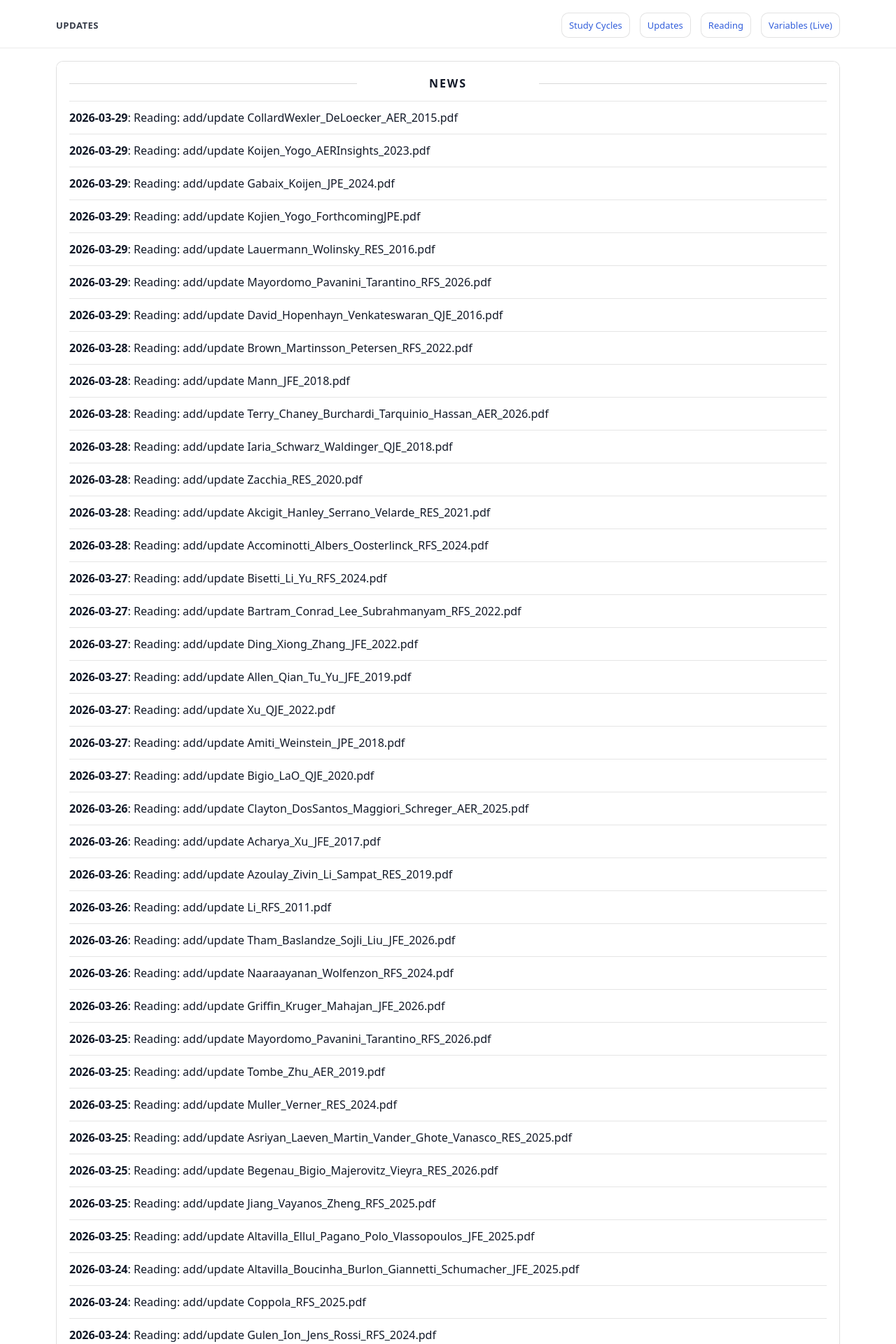
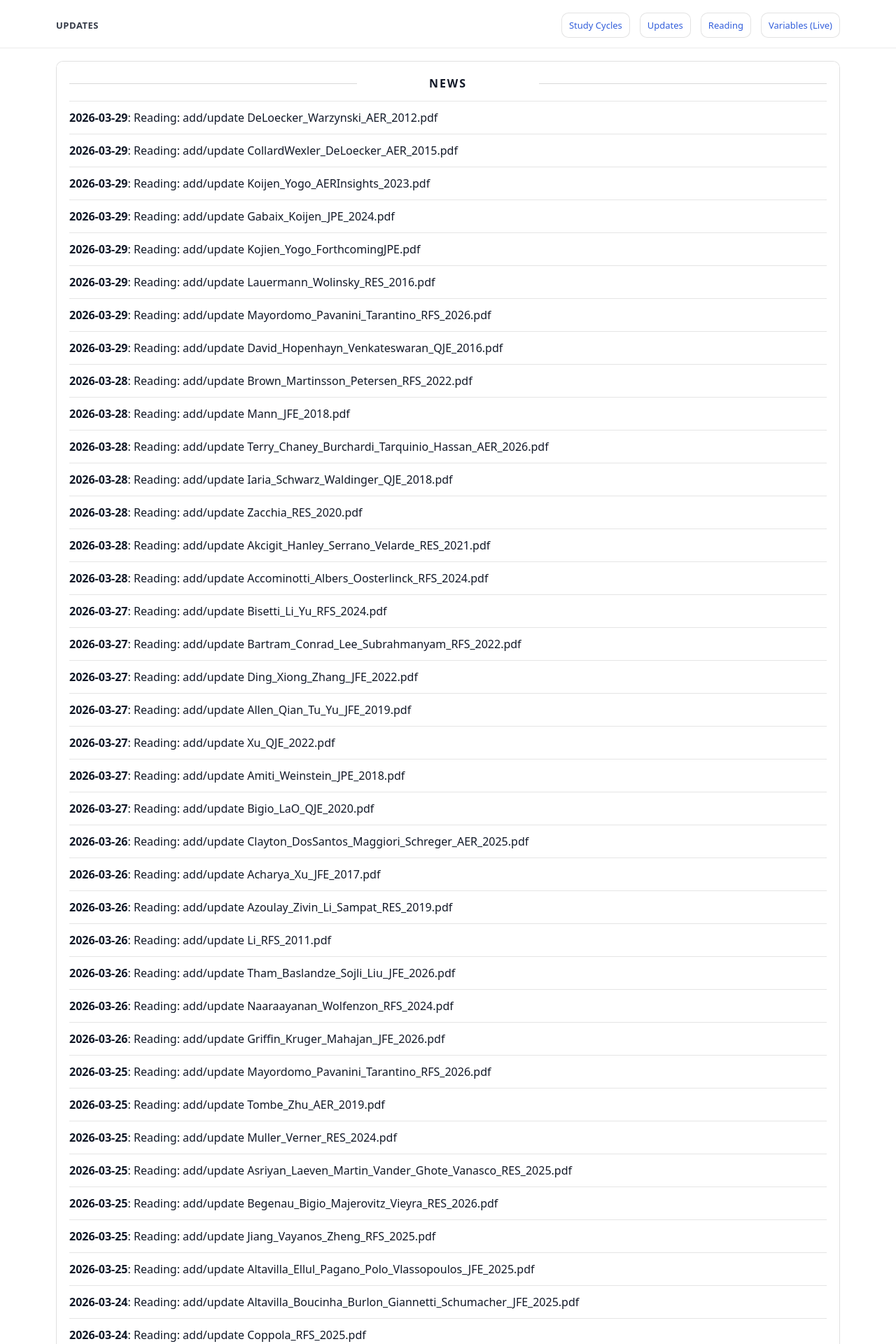
Before and after one commit to yaxinzn/study-archive, a Jekyll site: the page built from updates/index.md, in a window 1280 px wide. Shown: the top 1920 px of the page at 70% size. Built offline with Jekyll 4.4.1, drawn with Linux system fonts in a browser that asks for light colours; some of the changed text lies outside the part shown.

Commit message:
chore: update NEWS feed

```diff
--- a/_data/news.yml
+++ b/_data/news.yml
@@ -1,4 +1,7 @@
 # Auto-generated update history (sorted newest -> oldest). Do not edit manually.
+- ts: "1774782478"
+  date: "2026-03-29"
+  title: "Reading: add/update DeLoecker_Warzynski_AER_2012.pdf"
 - ts: "1774780792"
   date: "2026-03-29"
   title: "Reading: add/update CollardWexler_DeLoecker_AER_2015.pdf"
```
